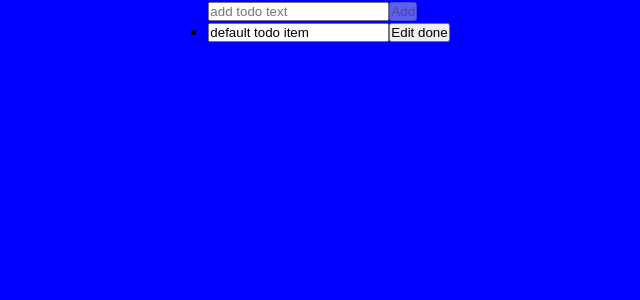
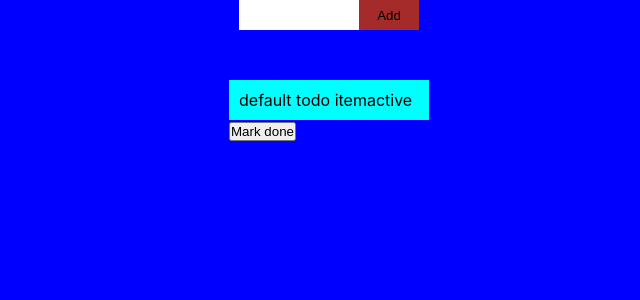
Before and after one commit to pawanrajora1996/ReactTest, a React (Create React App) app: page / in a window 1280 px wide. Shown: the top 300 px of the page, without its empty margins (311-951 px from the left). Built offline with nearby package versions, Linux system fonts and the light colour scheme.

Commit message:
panga a raha h ismai

```diff
--- a/src/App.js
+++ b/src/App.js
@@ -1,12 +1,12 @@
 import FreshTodoList from "./component/freshtodoList";
-import ToDoListUncontroled from "./component/toDoList/toDOListUncontroled";
+// import ToDoListUncontroled from "./component/toDoList/toDOListUncontroled";
 
 
 function App() {
   return (
 
     <div>
-     <ToDoListUncontroled/>
+     <FreshTodoList/>
      </div>
 
   );
--- a/src/component/freshTodo.css
+++ b/src/component/freshTodo.css
@@ -38,7 +38,7 @@ body{
 }
 
 .design-ul{
-    background-color: aqua;
+
     width: 200px;
     margin-top:20px;
     height: auto;
@@ -47,6 +47,14 @@ body{
 }
 
 .design-ul li{
+    background-color: aqua;
    list-style:none;
    padding: 10px;
+   margin-top:50px;
 }
+
+
+button:disabled{
+    cursor:no-drop !important;
+
+}
--- a/src/component/freshtodoList.js
+++ b/src/component/freshtodoList.js
@@ -5,8 +5,10 @@ import "./freshTodo.css";
 
 
 function FreshTodoList() {
-    const inputref = useRef("")
-    const [todos, updatetodos] = useState([]);
+const inputref = useRef("")
+const [todos, updatetodos] = useState([
+    {id:''+Date.now(), text:'default todo item', status:'active', editing:true }
+  ]);
 
 
 
@@ -19,14 +21,38 @@ function FreshTodoList() {
                     <span>{text}</span>
                     <span>{status}</span>
                 </li>
+
+            <div>
+            <button
+                    id={'btn-done--'+id}
+                    onClick={handleMarkDone}
+                    disabled={status === 'done'}>
+                      Mark done
+                  </button>
+            </div>
+
             </div>
 
         )
     }
 
 
+    function handleMarkDone(event) {
+        let id = event.target.id;
+        id = id.split('--')[1];
+        const index = todos.findIndex((todo) => id === todo.id);
+        const todo = {...todos[index], status:'done'}
+        const newTodos = [...todos];
+        newTodos[index] = todo;
+        updatetodos(newTodos);
+      }
+
+
+
+
+
     function AddTodo() {
-        const todo = { text: inputref.current.value, id: Date.now(), status: "pending" }
+        const todo = { text: inputref.current.value, id: Date.now(), }
         const newTodos = JSON.parse(JSON.stringify(todos));
         newTodos.push(todo);
         updatetodos(newTodos);
```
